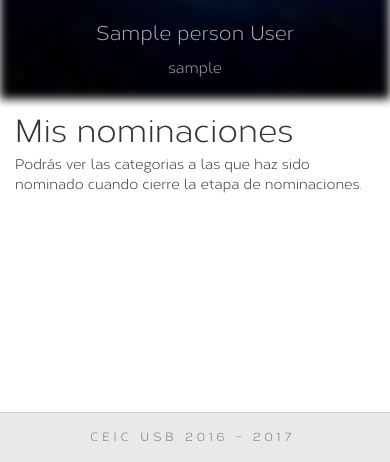
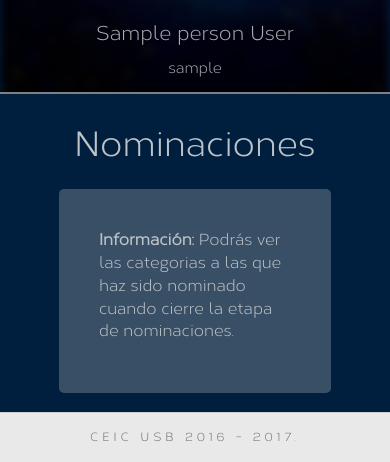
Before and after one commit to usbceic/CompuShow2017, a Django app: page /profile/ in a window 390 px wide. Shown: the part 382-844 px from the top of the page. Run offline with Django 3.2, Linux system fonts and the light colour scheme; a user stored in the database is signed in; tables that the repository leaves empty hold one stand-in row (values such as "Sample post"); some libraries are stand-ins or nearby versions.

Commit message:
Search profiles Profile template for nomination period

```diff
--- a/voting/static/voting/css/nominate.css
+++ b/voting/static/voting/css/nominate.css
@@ -122,9 +122,13 @@ body {
 }
 
 @media screen and (max-width: 1000px) {
+
     .category-image {
 		width: 200px;
 		height: 200px;
+    }
+    .form-nominate, .box-nominate {
+    	width: 80%;
     }
 }
 
--- a/voting/static/voting/css/profile.css
+++ b/voting/static/voting/css/profile.css
@@ -1,3 +1,8 @@
+html {
+
+	background-color: #001f3f;
+}
+
 .container-fluid {
 	padding: 0px;
 }
@@ -12,17 +17,20 @@
 	background-position: center;
 	background-repeat: no-repeat;
 	background-size: cover;
-	-webkit-filter: blur(5px);
-	-moz-filter: blur(5px);
-	-o-filter: blur(5px);
-	-ms-filter: blur(5px);
 	filter: blur(5px);
-	z-index: -1;
+	z-index: 1;
+}
+
+.profile-wrapper {
+	position: absolute;
+	z-index: 2;
+	width: 100%;
 }
 
 .basic-info {
 	padding: 30px;
 	color: #AAAAAA;
+	width: 100%;
 }
 
 .profile-image {
@@ -43,6 +51,32 @@
 }
 
 /* Nominations block */
+.nominations {
+	background-color: #001f3f;
+	color: #bdc3c7;
+	height: 100%;
+	margin-top: -17px;
+	border-top: 2px solid gray;
+	padding: 25px;
+}
+
 .nominations-title {
-	font-size: 32px;
+	font-size: 35px;
 }
+
+.box-nominate {
+	padding: 40px;
+	background-color: rgba(190,190,190,0.3);
+	border-radius: 5px;
+	width: 500px;
+	margin: auto;
+	margin-top: 20px;
+	font-size: 16px;
+}
+
+@media screen and (max-width: 1000px) {
+
+    .box-nominate {
+    	width: 80%;
+    }
+}
--- a/voting/templates/voting/base.html
+++ b/voting/templates/voting/base.html
@@ -29,7 +29,7 @@
 							<span class="icon-bar"></span>
 							<span class="icon-bar"></span>
 						</button>
-						<a class="navbar-brand" href="{% url 'voting:index' %}">Logo</a>
+						<a class="navbar-brand" href="{% url 'voting:index' %}">CompuShow 2017</a>
 					</div>
 					<div id="navbar" class="navbar-collapse collapse">
 						<ul id="navbar-left" class="nav navbar-nav">
@@ -39,17 +39,27 @@
 							<li class="main-navbar-element {% if nominations %}actived{% endif %}">
 								<a href="{% url 'voting:nominate' %}">NOMINACIONES</a>
 							</li>
-							<li class="main-navbar-element {% if voting %}actived{% endif %} disabled">
+							<li class="main-navbar-element {% if enable_voting %}actived{% endif %} disabled">
 								<a href="">VOTACIONES</a>
 							</li>
-							<form class="navbar-form navbar-left main-navbar-element">
-								<div class="input-group">
-									<input id="search-bar" type="text" class="form-control" placeholder="Buscar personas">
+							<form class="navbar-form navbar-left main-navbar-element" action="/view_profile/">
+								<div class="input-group search-bar-group">
+
+									<input list="search-bar" name="search-bar" type="text" class="form-control" placeholder="Buscar personas"/>
+									<datalist id="search-bar">
+    									{% for student in students %}
+    										<option value="{{ student.person__name }} {{ student.person__surname }}">{{ student.student_id }}</option>
+    									{% endfor %}
+    								</datalist>
+
 									<div class="input-group-btn">
 										<button class="btn btn-default" type="submit">
 											<i class="glyphicon glyphicon-search"></i>
 										</button>
 									</div>
+
+
+
 								</div>
 							</form>
 						</ul>
@@ -93,7 +103,7 @@
 				<div class="modal-content">
 					<div class="modal-header">
 						<button type="button" class="close" data-dismiss="modal">&times;</button>
-						<h4 class="modal-title text-center">Hasta luego {{ request.user.first_name }}</h4>
+						<h4 class="modal-title text-center">Hasta luego, {{ request.user.first_name }}</h4>
 					</div>
 					<div class="modal-body text-center">
 						<p>¿Estás seguro de que deseas cerrar sesión?</p>
--- a/voting/templates/voting/index.html
+++ b/voting/templates/voting/index.html
@@ -2,4 +2,6 @@
 
 {% block body %}
 
+	<p>hola manaure</p>
+
 {% endblock body %}
--- a/voting/templates/voting/profile.html
+++ b/voting/templates/voting/profile.html
@@ -8,16 +8,43 @@
 {% block body %}
 
 		<div class="background-blur"></div>
-		<div class="container-fluid text-center basic-info">
-			<div class="basic-info-content">
-				<img class="profile-image profile-item" src="{% static request.session.profileimage %}"/>
+		<div class="profile-wrapper">
+
+			<div class="container-fluid text-center basic-info">
+				<div class="basic-info-content">
+					<img class="profile-image profile-item" src="{% static request.session.profileimage %}"/>
+					<div class="profile-name profile-item">{{ student_name }}</div>
+					<div class="profile-id profile-item">{{ student_id }}</div>
+				</div>
 			</div>
-			<div class="profile-name profile-item">{{ student_name }}</div>
-			<div class="profile-id profile-item">{{ student_id }}</div>
-		</div>
-		<div class="container nominations">
-			<div class="nominations-title">Mis nominaciones</div>
-			<p>Podrás ver las categorias a las que haz sido nominado cuando cierre la etapa de nominaciones.</p>
+
+			<div class="container-fluid nominations">
+
+				<div class="nominations-title text-center">Nominaciones</div>
+
+				<!-- Nomination period -->
+				{% if not enable_voting %}
+
+					{% if my_profile %}
+						<div class="box-nominate">
+							<p><strong>Información:</strong> Podrás ver las categorias a las que haz sido nominado cuando cierre la etapa de nominaciones.</p>
+						</div>
+					{% endif %}
+
+					{% if not my_profile %}
+						<div class="box-nominate">
+							<p><strong>Información:</strong> Podrás ver las categorias a las que ha sido nominada esta persona cuando cierre la etapa de nominaciones.</p>
+						</div>
+					{% endif %}
+
+				{% endif %}
+
+				<!-- Voting period -->
+				{% if enable_voting %}
+					<p>c prendio.</p>
+				{% endif %}
+
+			</div>
 		</div>
 
 {% endblock body %}
--- a/voting/urls.py
+++ b/voting/urls.py
@@ -24,4 +24,5 @@ urlpatterns = [
 	url(r'^logout/$', views.log_out, name='log_out'),
 	url(r'^delete_nomination/$', views.delete_nomination, name='delete_nomination'),
 	url(r'^make_nomination/$', views.make_nomination, name='make_nomination'),
+	url(r'^view_profile/$', views.view_profile, name='view_profile'),
 ]
--- a/voting/views.py
+++ b/voting/views.py
@@ -7,7 +7,6 @@
 #  	  		 - Views file of the CompuSoft.  		#
 #                                                   #
 #####################################################
-
 
 import json
 from django.conf import settings
@@ -19,10 +18,19 @@ from django.contrib.auth.decorators import login_required
 from .forms import LoginForm
 from .library import *
 
+##############################################
+# Flag to enable voting modules (important!) #
+##############################################
+enable_voting = False                        #
+##############################################
+
 @login_required()
 def index(request):
+	students = get_students()
 	return render(request, 'voting/index.html', {
 		'home':True,
+		'students':students,
+		'enable_voting':enable_voting,
 	})
 
 def log_in(request):
@@ -78,12 +86,15 @@ def nominate(request):
 		'students':students,
 		'nominations':nominations,
 		'categories_exist':categories_exist,
+		'enable_voting':enable_voting,
 	})
 
 @login_required()
 def vote(request):
+	students = get_students()
 	return render(request, 'voting/vote.html', {
-		'voting':True,
+		'enable_voting':enable_voting,
+		'students':students,
 	})
 
 @login_required()
@@ -149,10 +160,15 @@ def profile(request):
 	#load()
 	####### mmm
 
+	students = get_students()
+
 	return render(request, 'voting/profile.html', {
 		'profile':True,
 		'student_name': get_full_name(request.user),
 		'student_id': request.user.username,
+		'students':students,
+		'enable_voting':enable_voting,
+		'my_profile':True,
 	})
 
 @login_required()
@@ -210,3 +226,20 @@ def make_nomination(request):
 			data['carnet2'] = None
 
 		return HttpResponse(json.dumps(data))
+
+@login_required()
+def view_profile(request):
+
+	name = request.GET.get('search-bar')
+	studentID = get_student_id(name)
+
+	students = get_students()
+
+	return render(request, 'voting/profile.html', {
+		'profile':True,
+		'student_name': name,
+		'student_id': studentID,
+		'students':students,
+		'enable_voting':enable_voting,
+		'my_profile':False,
+	})
```
Also changed, not shown: voting/static/voting/css/base.css (+58 -13 lines).
